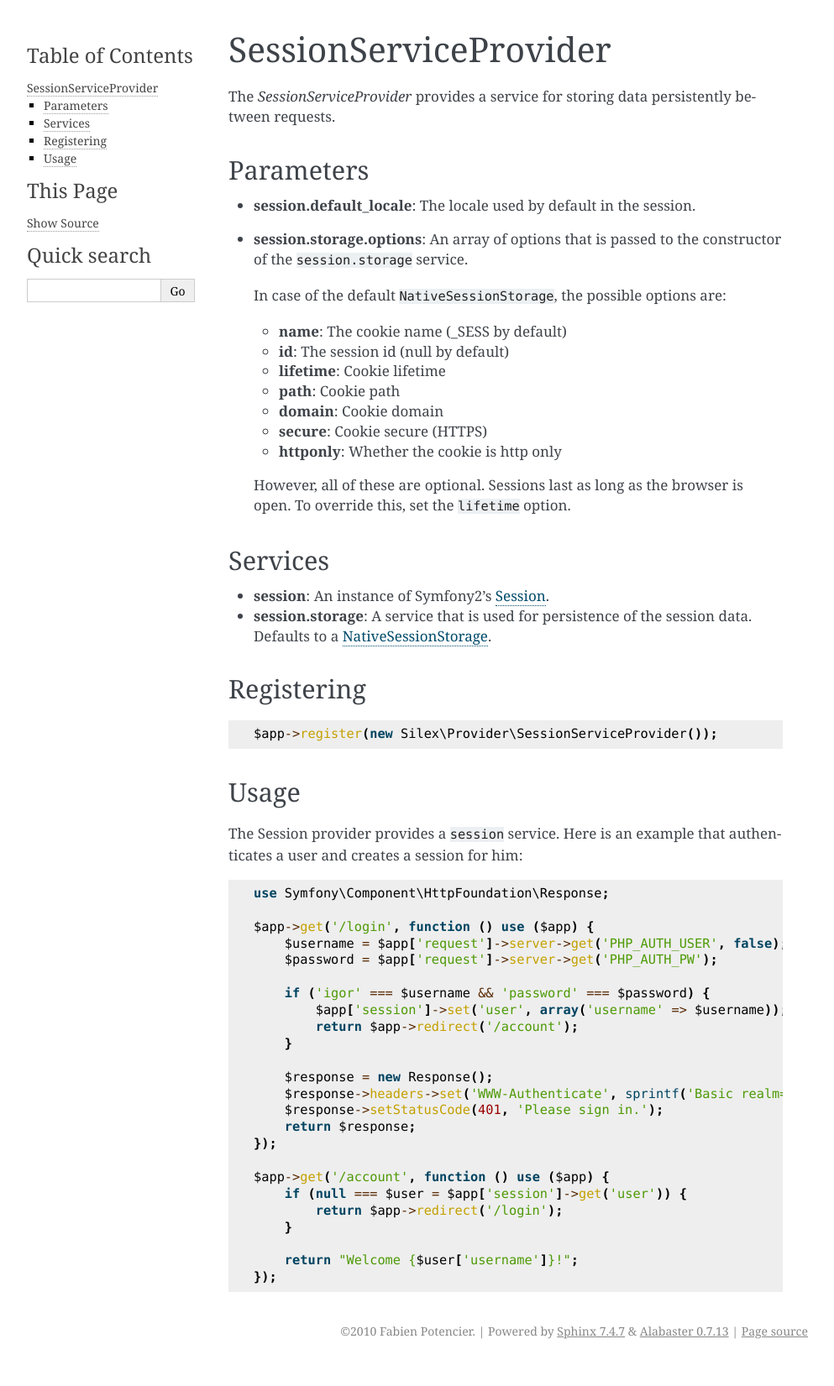
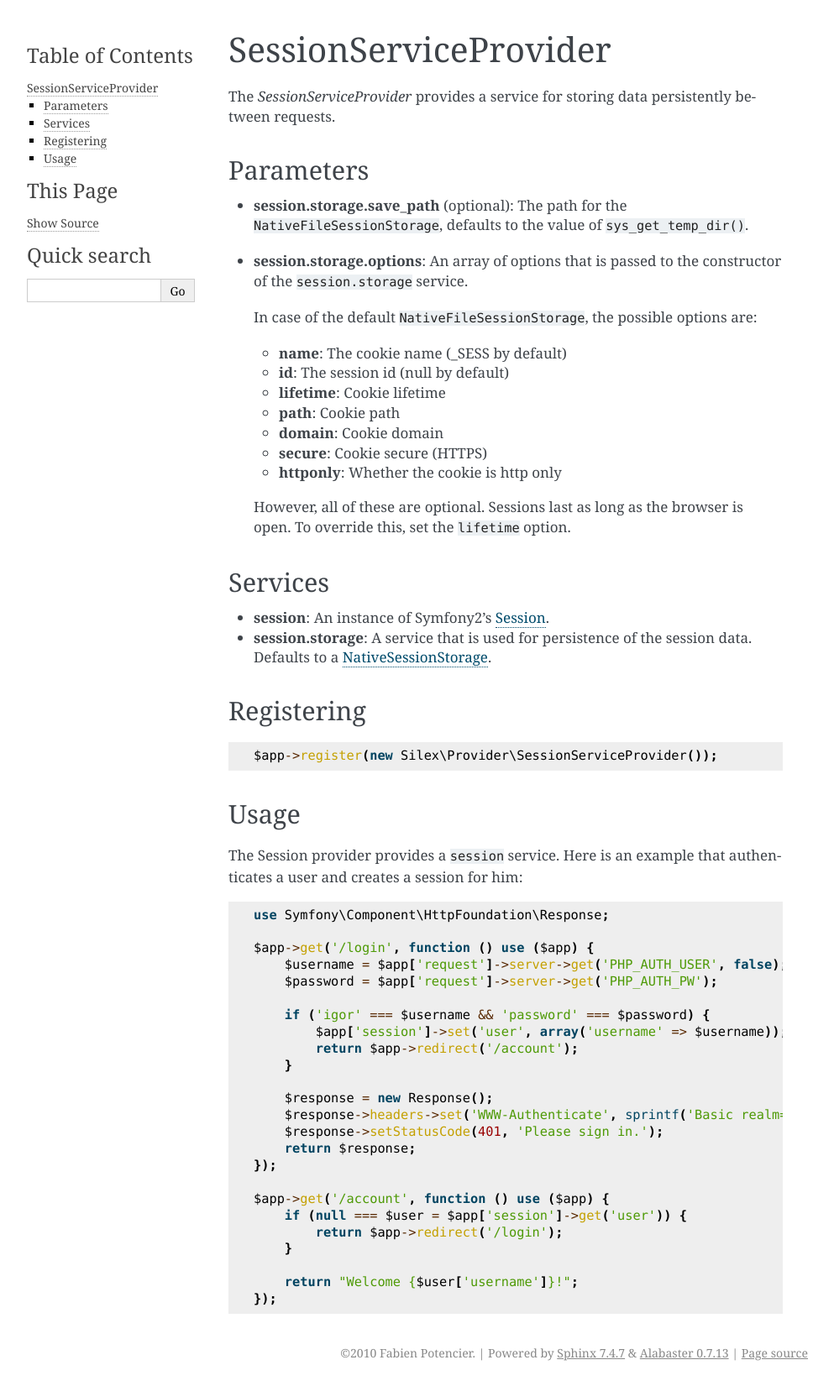
Before and after one commit to silexphp/Silex, a Sphinx documentation site: the page built from doc/providers/session.rst, in a window 1280 px wide. Shown: the whole page at 84% size, without its empty margins (148-1141 px from the left). Built offline with Sphinx 7.4.7, drawn with Linux system fonts in a browser that asks for light colours; before the commit the page ends 1625 px from its top, so only the background shows below that.

Commit message:
[session-update] update to 2.1 session refactoring

```diff
--- a/doc/providers/session.rst
+++ b/doc/providers/session.rst
@@ -7,12 +7,14 @@ between requests.
 Parameters
 ----------
 
-* **session.default_locale**: The locale used by default in the session.
+* **session.storage.save_path** (optional): The path for the
+  ``NativeFileSessionStorage``, defaults to the value of
+  ``sys_get_temp_dir()``.
 
 * **session.storage.options**: An array of options that is passed to the
   constructor of the ``session.storage`` service.
 
-  In case of the default ``NativeSessionStorage``, the possible options are:
+  In case of the default ``NativeFileSessionStorage``, the possible options are:
 
   * **name**: The cookie name (_SESS by default)
   * **id**: The session id (null by default)
--- a/doc/services.rst
+++ b/doc/services.rst
@@ -264,6 +264,10 @@ Core parameters
 
   This parameter can be used by the ``UrlGeneratorProvider``.
 
+* **request.default_locale** (optional): The locale used by default.
+
+  Defaults to ``en``.
+
 * **debug** (optional): Returns whether or not the application is running in
   debug mode.
 
```
Also changed, not shown: 3 other files.
